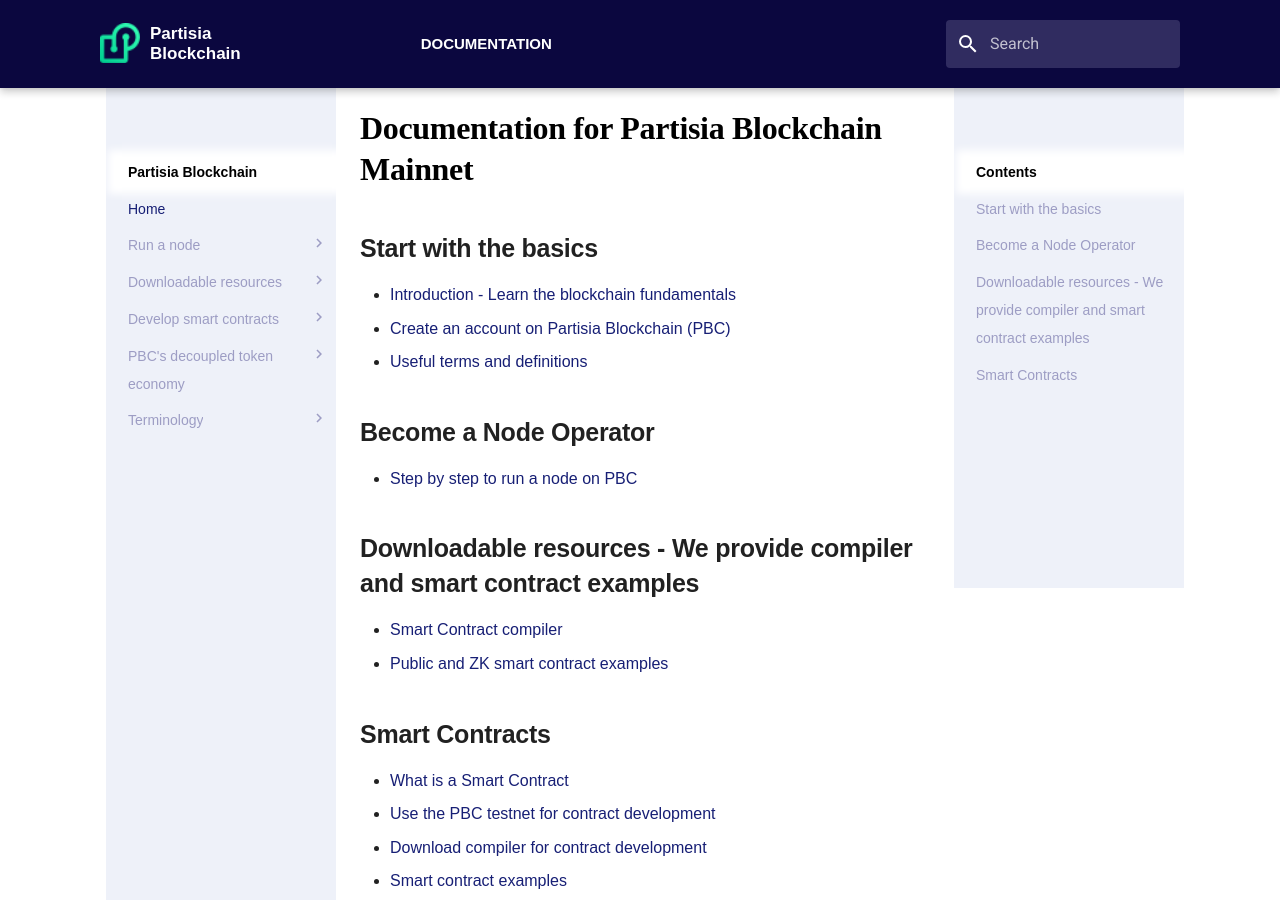
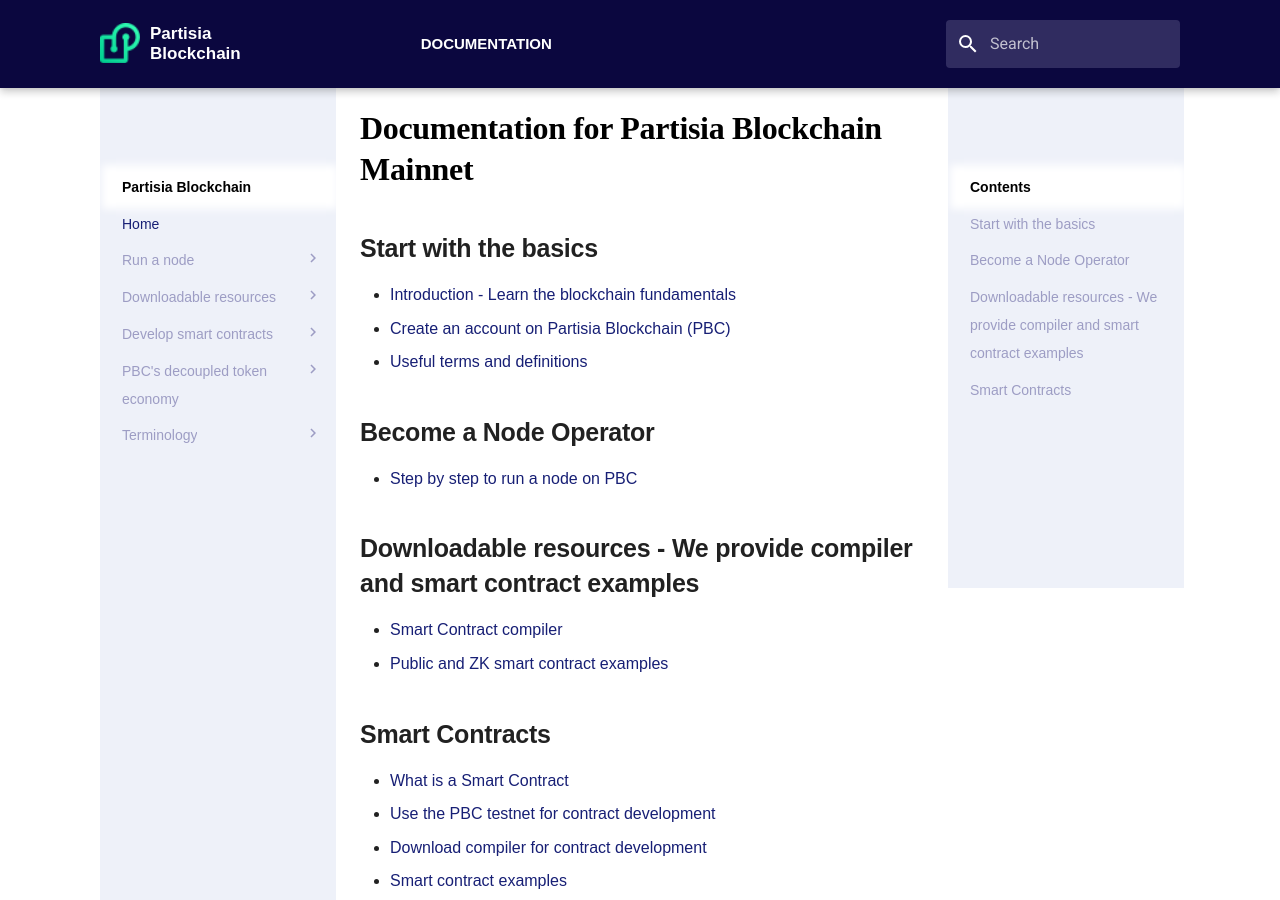
Before and after one commit to 0xSero/partisia-docs, an MkDocs documentation site: the page built from docs/index.md, in a window 1280 px wide and 900 px high. Built offline with MkDocs 1.6.1 and Material for MkDocs 9.7.7, drawn with Linux system fonts in a browser that asks for light colours; some web fonts are replaced; a script that is not in the unit is left out.

Commit message:
Updating padding instead of margin to fix contents / Partisia blockchain from being cut in half when scrolling.

```diff
--- a/docs/stylesheets/extra.css
+++ b/docs/stylesheets/extra.css
@@ -278,8 +278,8 @@
 .md-sidebar__scrollwrap {
   background-color: #eef1f9;
   color: #9d9dc4;
-  padding: 70px 10px;
-  margin: 0 0.5rem;
+  padding: 85px 10px;
+  margin: 0 0.2rem;
   overflow-y: auto;
   height: 100% !important;
   /* position: fixed; */
```
